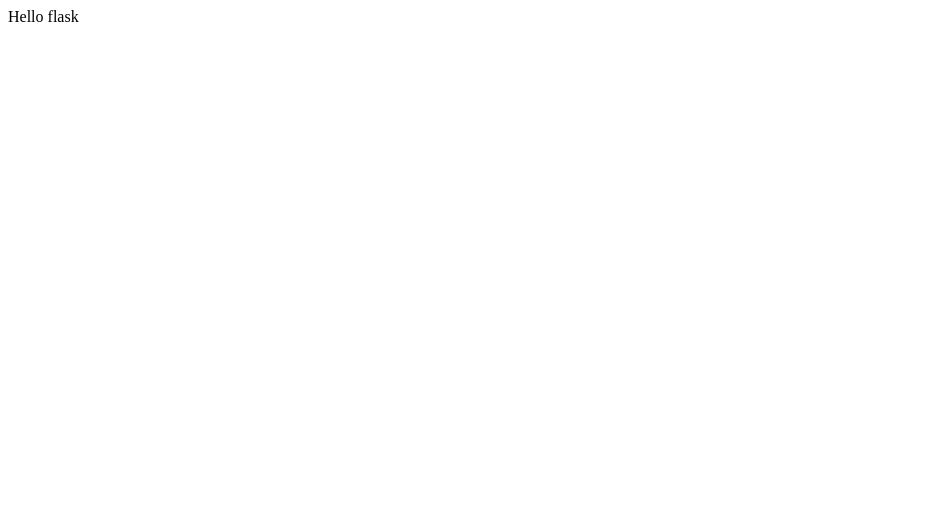
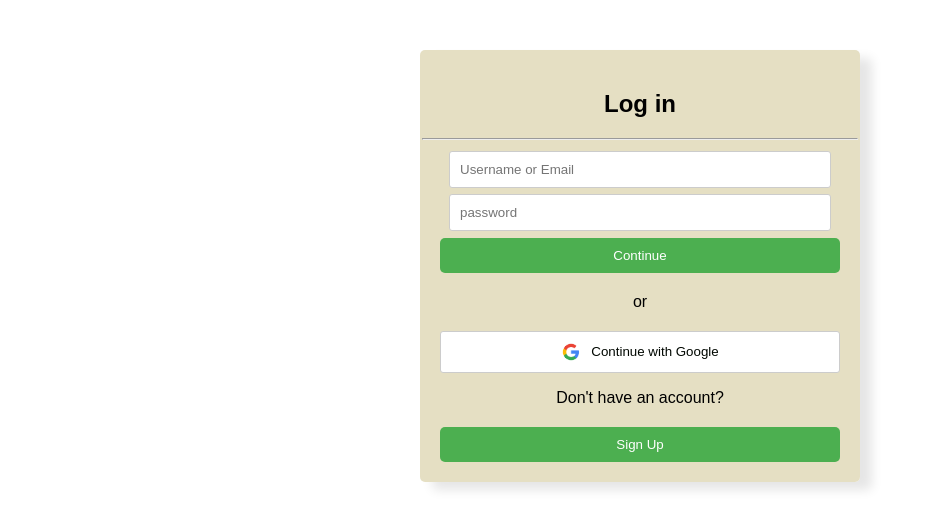
Before and after one commit to RoknuzzamanRokon/portfolio_short_project_for_AsthaIT, a Flask app: page / in a window 1280 px wide. Before the commit the part shown is almost empty. Shown: the top 529 px of the page, without its empty margins (0-927 px from the left). Run offline with Flask 3, Linux system fonts and the light colour scheme.

Commit message:
Add login form.

```diff
--- /dev/null
+++ b/signUp_project_with_flask/static/login_page_styles.css
@@ -0,0 +1,75 @@
+body {
+    font-family: Arial, sans-serif;
+    text-align: center;
+    margin: 50px;
+}
+
+
+hr {
+    margin-left: -18px;
+    margin-right: -18px;
+}
+
+form {
+    width: 400px;
+    margin: 0 auto;
+    background-color: #e3ddbfed;
+    padding: 20px;
+    border-radius: 5px;
+    box-shadow: 12px 8px 11px rgba(0, 0, 0, 0.1);
+}
+
+
+input[type="text"] {
+    width: 90%;
+    padding: 10px;
+    border: 1px solid #ccc;
+    border-radius: 3px;
+    margin: 3px;
+}
+
+input[type="password"] {
+    width: 90%;
+    padding: 10px;
+    border: 1px solid #ccc;
+    border-radius: 3px;
+    margin: 3px;
+}
+
+button {
+    width: 100%;
+    padding: 10px;
+    background-color: #4CAF50;
+    /* Green */
+    color: white;
+    border: none;
+    border-radius: 5px;
+    cursor: pointer;
+    margin-top: 4px;
+}
+
+button:hover {
+    background-color: #3e8e41;
+}
+
+.divider {
+    margin: 20px 0;
+}
+
+.social-button {
+    width: 100%;
+    padding: 10px;
+    border: 1px solid #ccc;
+    border-radius: 3px;
+    background-color: #fff;
+    display: flex;
+    align-items: center;
+    justify-content: center;
+    color: #010701;
+}
+
+.social-button img {
+    width: 20px;
+    height: 20px;
+    margin-right: 10px;
+}
--- a/signUp_project_with_flask/templates/index.html
+++ b/signUp_project_with_flask/templates/index.html
@@ -4,9 +4,26 @@
     <meta charset="UTF-8">
     <meta name="viewport" content="width=device-width, initial-scale=1.0">
     <title>home</title>
+    <link rel="stylesheet" href="{{ url_for('static', filename='login_page_styles.css')}}">
+    <script>
+        function goToSignUp() {
+            window.location.href = "{{ url_for('signup')}}"
+        }
+    </script>
 </head>
 <body>
-    <h>Hello flask</h>
-
+    <form>
+        <h2>Log in</h2>
+        <hr>
+        <input type="text" placeholder="Username or Email">
+        <input type="password" placeholder="password">
+        <button type="submit">Continue</button>
+        <div class="divider">or</div>
+        <button class="social-button">
+            <img src="{{ url_for('static', filename='google_logo.png') }}" alt="Google Logo"> Continue with Google
+        </button>
+        <p>Don't have an account?</p>
+        <button type="button" onclick="goToSignUp()">Sign Up</button>
+    </form>
 </body>
 </html>
```
Also changed, not shown: signUp_project_with_flask/static/google_logo.png (added).
